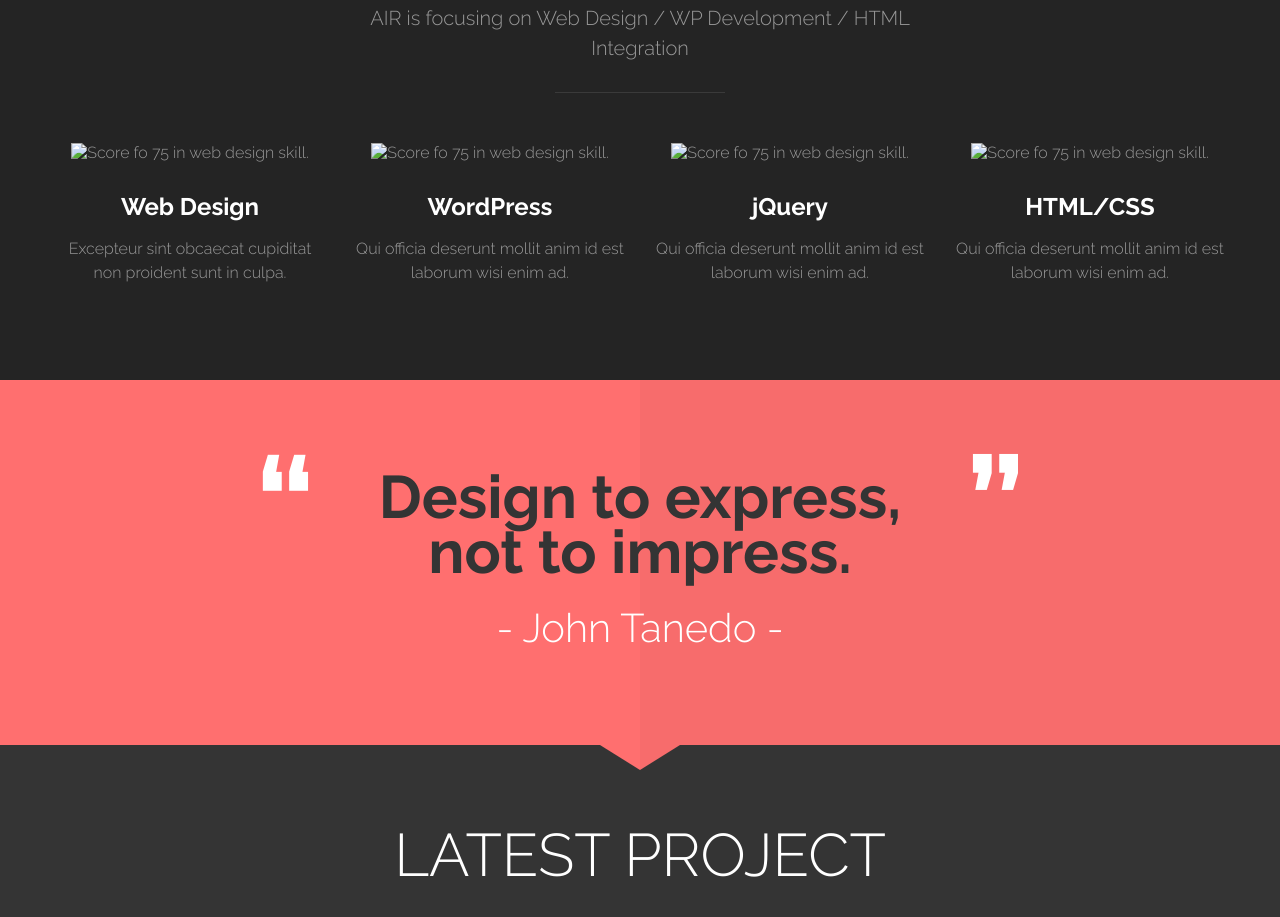
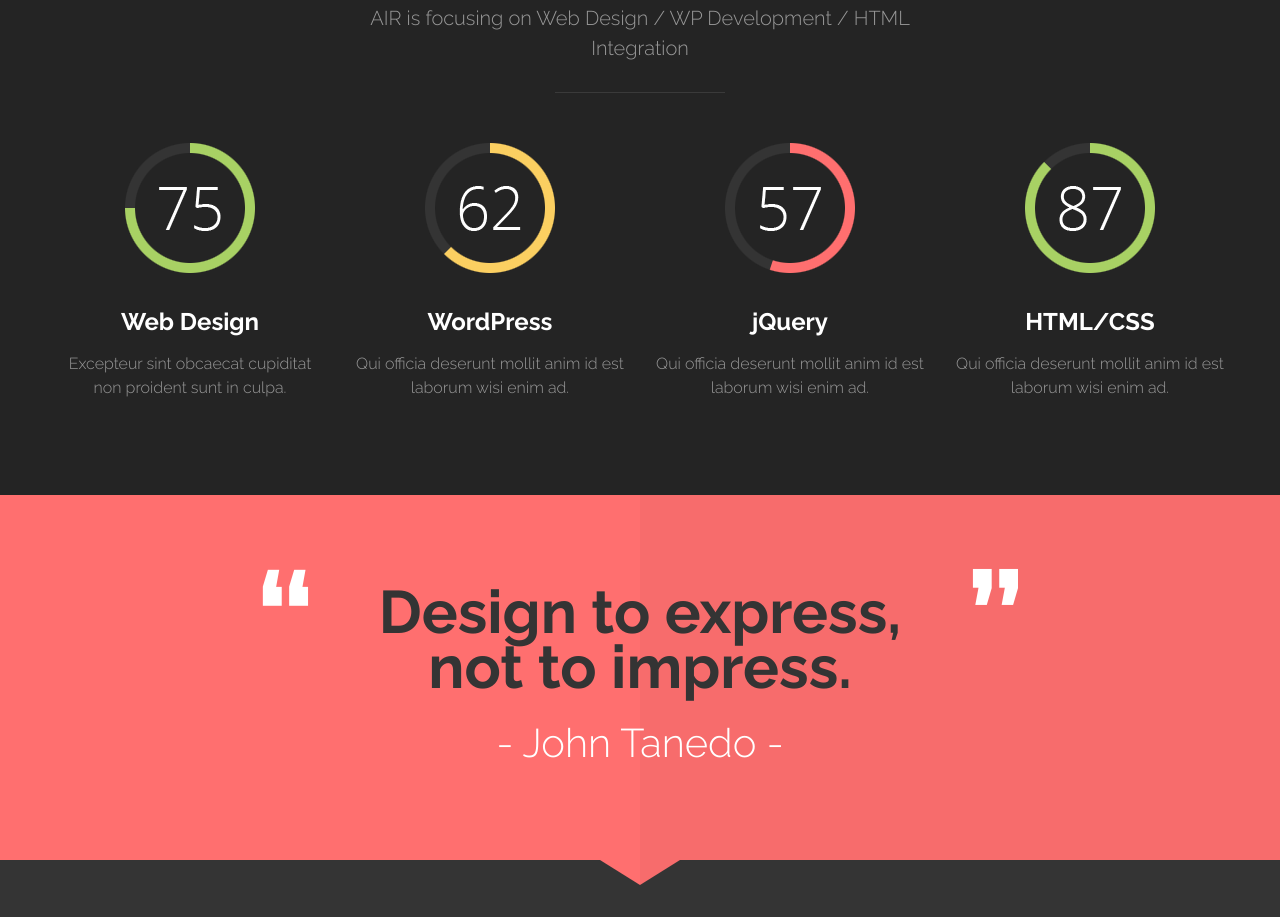
Before and after one commit to BeckyIRL/HackerYouSimpleFlex, a plain HTML site: page index.html in a window 1280 px wide. Shown: the part 1881-2798 px from the top of the page. Drawn offline with nearby package versions, Linux system fonts and the light colour scheme; the site is published under a folder, as on GitHub Pages, so addresses that start at the root find nothing.

Commit message:
Updated index.html, fixed broken image links in .skills section.

```diff
--- a/index.html
+++ b/index.html
@@ -67,22 +67,22 @@
             <p class="description">AIR is focusing on Web Design / WP Development / HTML Integration</p>
             <div class="skillSet flex">
                 <div>
-                    <img src="/img/circle-1.png" alt="Score fo 75 in web design skill.">
+                    <img src="img/circle-1.png" alt="Score fo 75 in web design skill.">
                     <h3>Web Design</h3>
                     <p>Excepteur sint obcaecat cupiditat non proident sunt in culpa.</p>
                 </div>
                 <div>
-                    <img src="/img/circle-2.png" alt="Score fo 75 in web design skill.">
+                    <img src="img/circle-2.png" alt="Score fo 75 in web design skill.">
                     <h3>WordPress</h3>
                     <p>Qui officia deserunt mollit anim id est laborum wisi enim ad.</p>
                 </div>
                 <div>
-                    <img src="/img/circle-3.png" alt="Score fo 75 in web design skill.">
+                    <img src="img/circle-3.png" alt="Score fo 75 in web design skill.">
                     <h3>jQuery</h3>
                     <p>Qui officia deserunt mollit anim id est laborum wisi enim ad.</p>
                 </div>
                 <div>
-                    <img src="/img/circle-4.png" alt="Score fo 75 in web design skill.">
+                    <img src="img/circle-4.png" alt="Score fo 75 in web design skill.">
                     <h3>HTML/CSS</h3>
                     <p>Qui officia deserunt mollit anim id est laborum wisi enim ad.</p>
                 </div>
```
